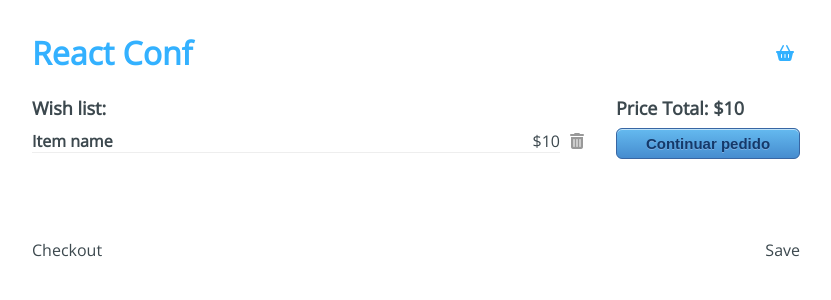
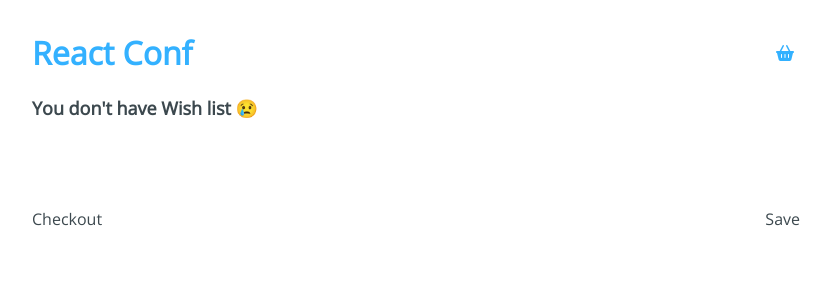
Before and after one commit to LorgioRoda/React-Project, a React app: page /checkout in a window 1280 px wide. Shown: the top 300 px of the page, without its empty margins (224-1055 px from the left). Built offline with nearby package versions, Linux system fonts and the light colour scheme.

Commit message:
working on delete element bug 🐛

```diff
--- a/src/container/Checkout.jsx
+++ b/src/container/Checkout.jsx
@@ -1,26 +1,54 @@
-import React from 'react';
-import { Link } from "react-router-dom"
+import React, { useContext } from 'react';
+import AppContext from '../context/AppContext';
+import { Link } from 'react-router-dom';
 import '../styles/components/Checkout.css';
 
 export default function Checkout() {
+  const { state, removeFromCart } = useContext(AppContext);
+  const { cart } = state;
+
+  const handleRemove = (product) => () => {
+    removeToCart(product.id);
+  };
+
+  const handleSumTotal = () => {
+    const reducer = (accumulator, currentValue) =>
+      accumulator + currentValue.price;
+    const sum = cart.reduce(reducer, 0);
+    return sum;
+  };
   return (
     <div className="Checkout">
       <div className="Checkout-content">
+        {cart.length > 0 ? (
           <h3>Wish list:</h3>
-        <div className="Checkout-item">
+        ) : (
+          <h3>You don't have Wish list 😢</h3>
+        )}
+        {cart.map((item) => (
+          <div key={cart.id} className="Checkout-item">
             <div className="Checkout-element">
-            <h4>Item name</h4>
-            <span>$10</span>
+              <h4>{item.title}</h4>
+              <span>{item.price}</span>
             </div>
-          <i className="fas fa-trash-alt"/>
+            <button>
+              <i
+                type="buttom"
+                onClick={handleRemove(item.id)}
+                className="fas fa-trash-alt"
+              />
+            </button>
           </div>
+        ))}
       </div>
+      {cart.length > 0 && (
         <div className="Checkout-sidebar">
-        <h3>Price Total: $10</h3>
+          <h3>{`Price Total: $ ${handleSumTotal()}`}</h3>
           <Link to="/checkout/information">
             <button type="button">Continuar pedido</button>
           </Link>
         </div>
+      )}
     </div>
   );
 }
--- a/src/hooks/useInitialState.js
+++ b/src/hooks/useInitialState.js
@@ -10,15 +10,15 @@
     });
   };
 
-  const remoteToCart = (payload) => {
+  const removeToCart = (payload) => {
     setState({
       ...state,
-      cart: state.cart.filter((items) => items.id !== payload.id),
+      cart: state.cart.filter(item => item.index !== payload.index),
     });
   };
   return {
     addToCart,
-    remoteToCart,
+    removeToCart,
     state,
   };
 }
```
Lines whose indentation alone changed are shown as unchanged.
